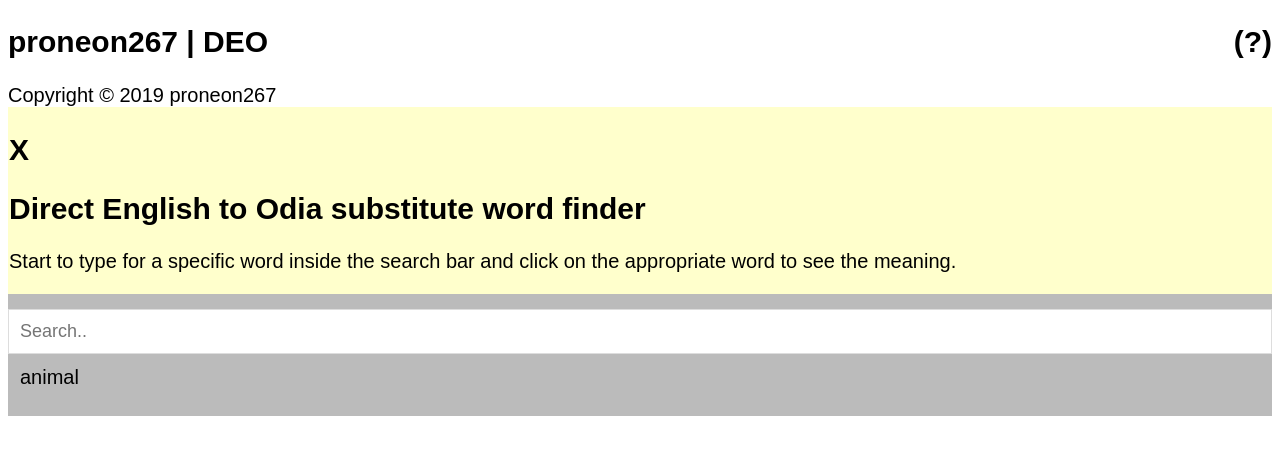
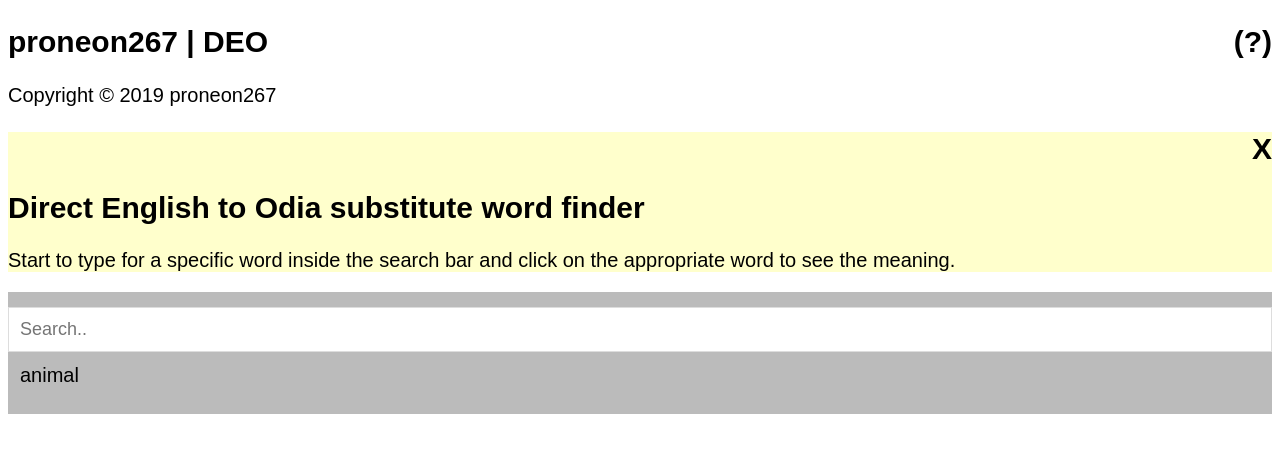
Before and after one commit to proneon267/deo, a Jekyll site: the page built from index.html, in a window 1280 px wide. Shown: the top 455 px of the page. Built offline with Jekyll 4.4.1, drawn with Linux system fonts in a browser that asks for light colours.

Commit message:
Update default.html

```diff
--- a/_layouts/default.html
+++ b/_layouts/default.html
@@ -58,7 +58,6 @@ body {
 }
 .help{
   background-color:#ffffcc;
-  padding:1px;
 }
 </style>
 </head>
@@ -67,7 +66,7 @@ body {
 	Copyright &copy; {{ site.time | date: '%Y' }} proneon267
 
 	<div class="help">
-		<h2 style="display:flex;margin-left:auto;"><center>X</center></h2>
+		<h2 style="display:flex;"><div style="margin-left:auto;">X</div></h2>
 <h2>Direct English to Odia substitute word finder</h2>
 <p>Start to type for a specific word inside the search bar and click on the appropriate word to see the meaning.</p>
 	</div>
```
